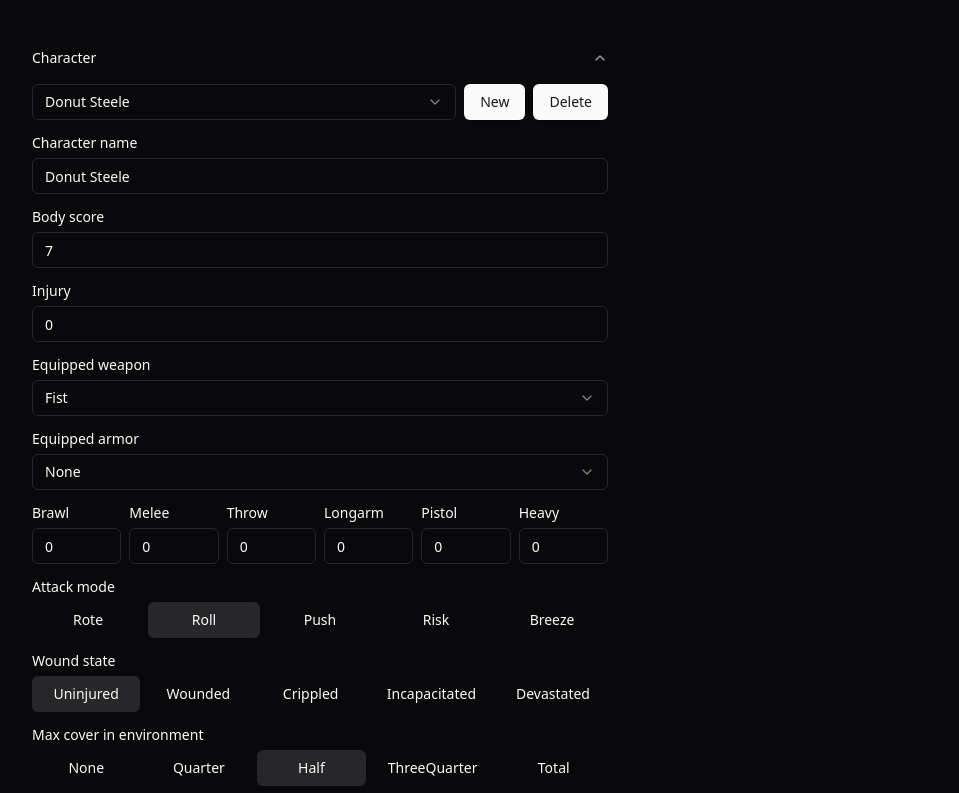
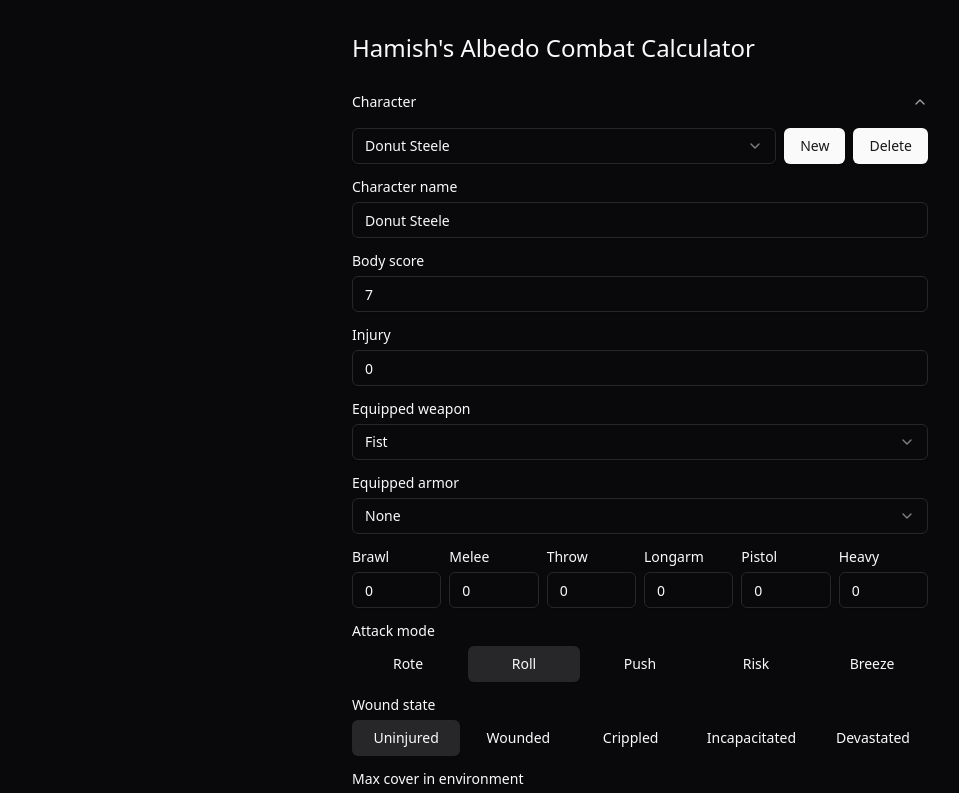
Before and after one commit to hamish-milne/albedo-calc, a React (Vite) app: page / in a window 1280 px wide. Shown: the top 793 px of the page, without its empty margins (0-959 px from the left). Built offline with nearby package versions, Linux system fonts and the light colour scheme.

Commit message:
Add title

```diff
--- a/src/App.tsx
+++ b/src/App.tsx
@@ -1154,7 +1154,8 @@ function Main() {
 function App() {
   return (
     <ThemeProvider defaultTheme="dark">
-      <div className="max-w-xl flex flex-col gap-3">
+      <div className="max-w-xl flex flex-col gap-3 m-auto">
+        <h1 className="text-2xl">Hamish's Albedo Combat Calculator</h1>
         <Main />
       </div>
     </ThemeProvider>
```
Also changed, not shown: 5 other files (tests, documents, lock files or other folders).
